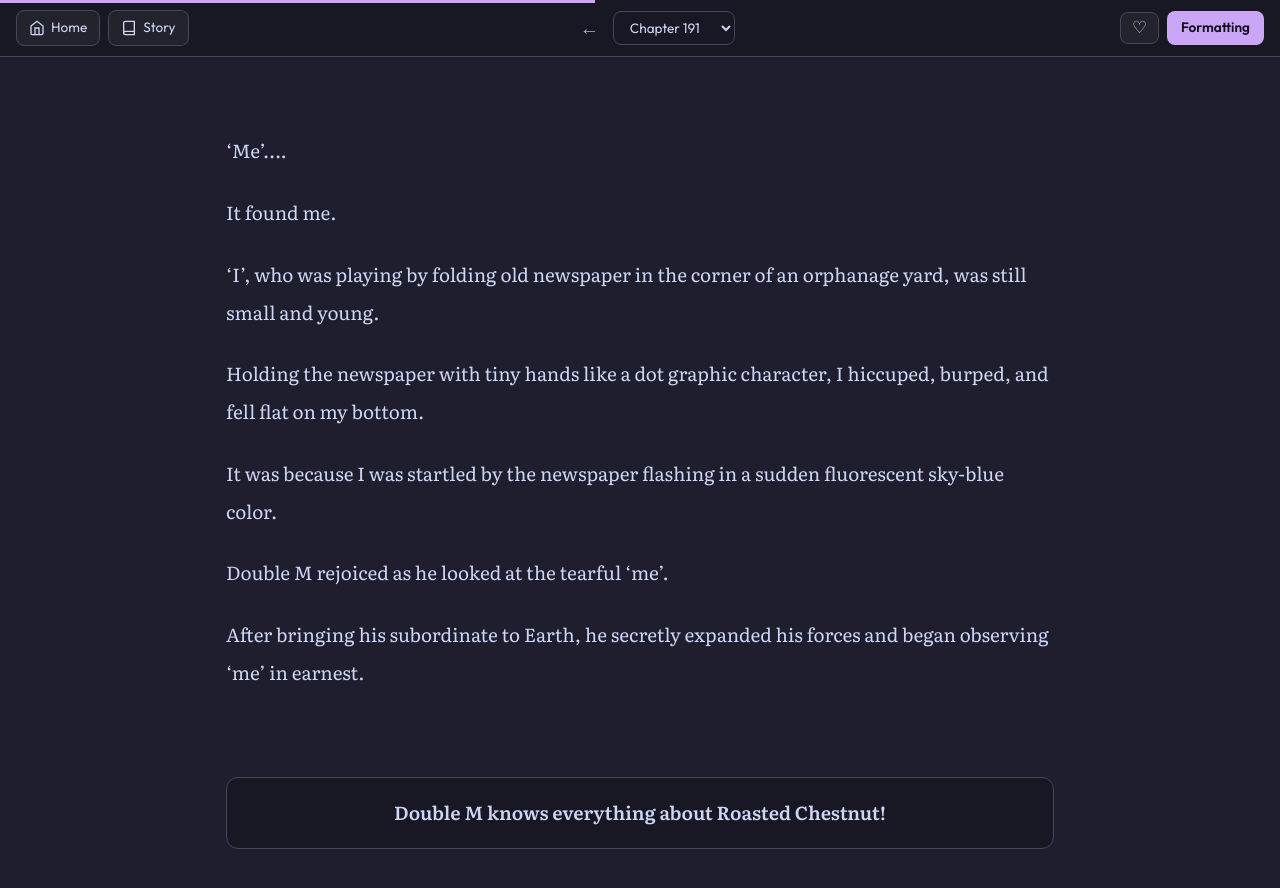
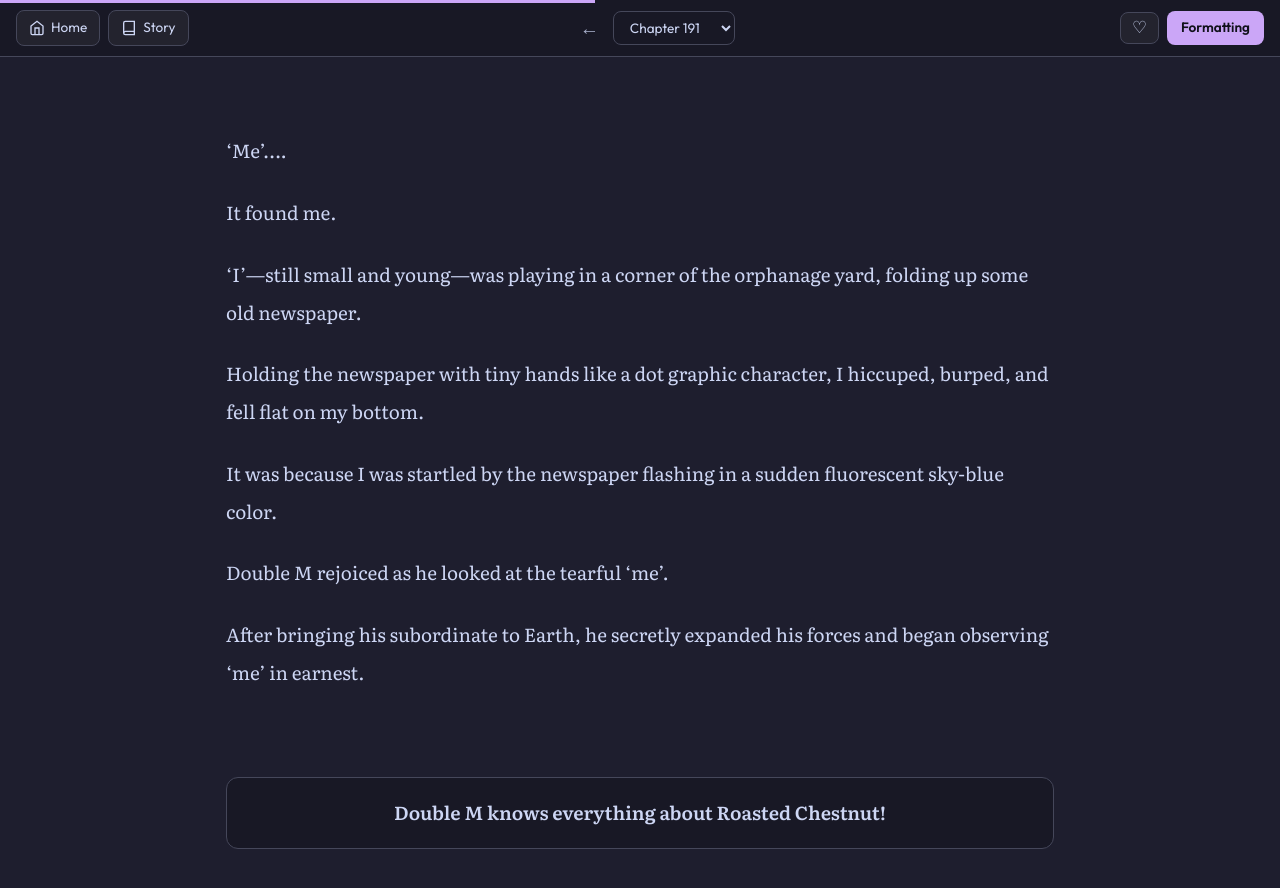
Before and after one commit to soleumn/soleumn.github.io, a Jekyll site: the page built from _chapters/eoshinki/ch191.md, in a window 1280 px wide and 900 px high, scrolled down 9355 px. Shown: the top 888 px of the window. Built offline with Jekyll 4.4.1, drawn with Linux system fonts in a browser that asks for light colours; some web fonts are replaced; comment, search, counter and statistics services are not loaded.

Commit message:
Update ch191.md

```diff
--- a/_chapters/eoshinki/ch191.md
+++ b/_chapters/eoshinki/ch191.md
@@ -321,7 +321,7 @@ And finally.
 
 It found me.
 
-‘I’, who was playing by folding old newspaper in the corner of an orphanage yard, was still small and young.
+‘I’—still small and young—was playing in a corner of the orphanage yard, folding up some old newspaper.
 
 Holding the newspaper with tiny hands like a dot graphic character, I hiccuped, burped, and fell flat on my bottom.
 
```
